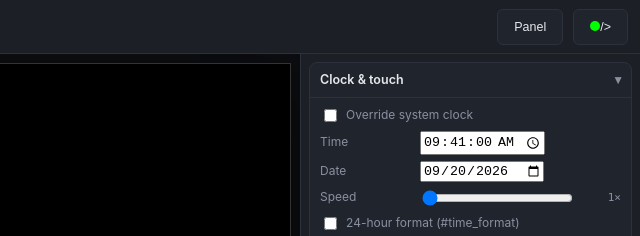
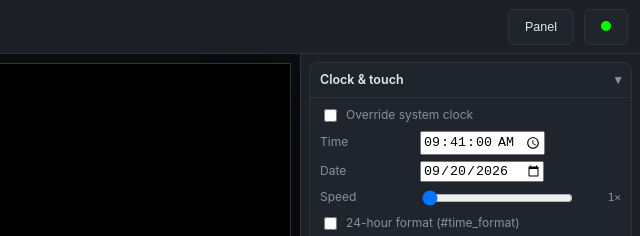
Before and after one commit to znthy/maml-previewer, a plain HTML site: page index.html in a window 1280 px wide. Shown: the top 236 px of the page, 640-1280 px from the left. Drawn offline with nearby package versions, Linux system fonts and the light colour scheme.

Commit message:
Update index.html

```diff
--- a/index.html
+++ b/index.html
@@ -18,7 +18,7 @@
     <button id="editToggle">✎</button>
     <button id="fullscreenBtn">⛶</button>
     <button id="sidebarToggle">Panel</button>
-    <button id="statusToggle" title="Hide status bar"><span></span>/></button>
+    <button id="statusToggle" title="Hide status bar"><span></span></button>
   </header>
   <div id="main">
     <div id="stageCol">
```
